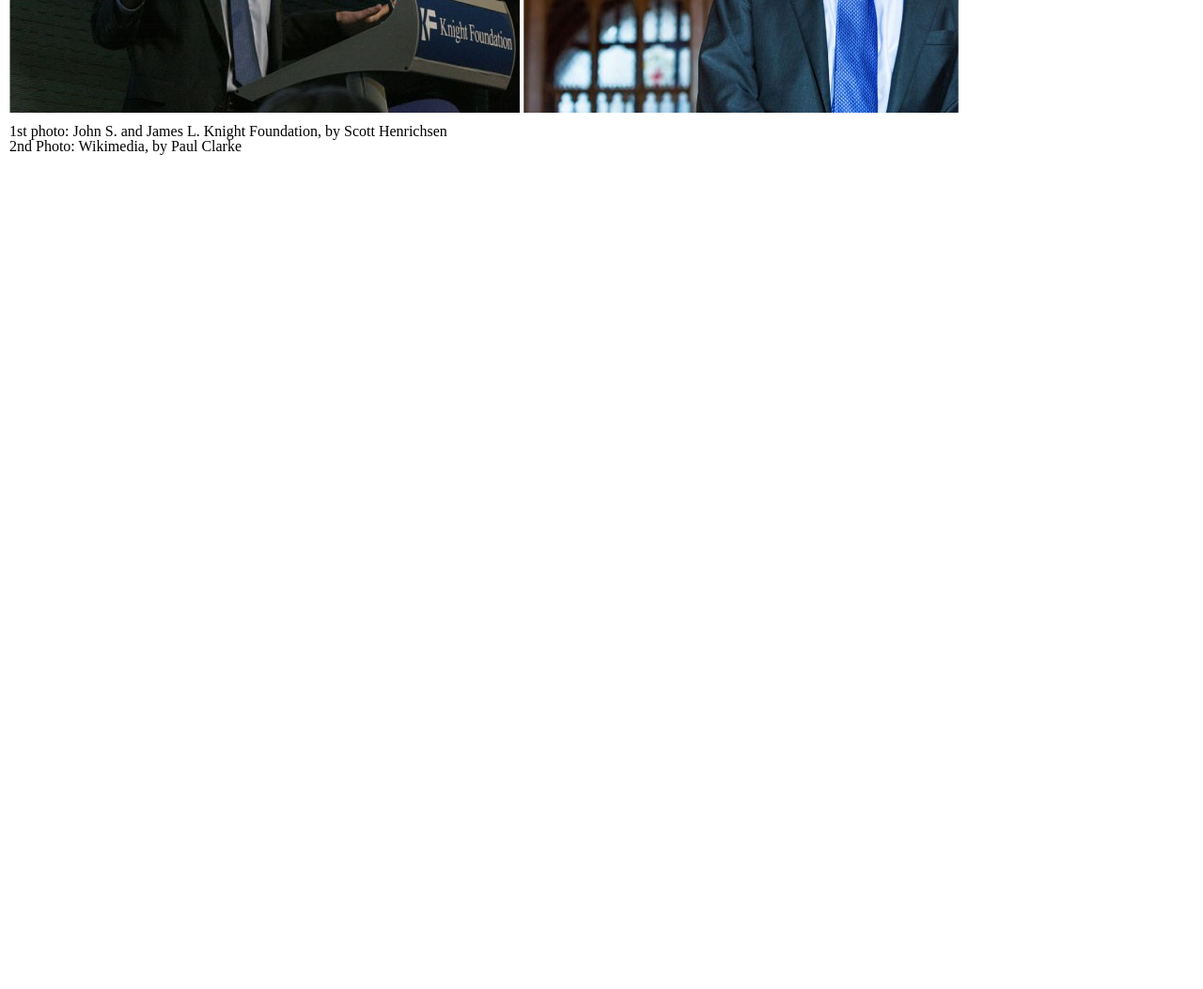
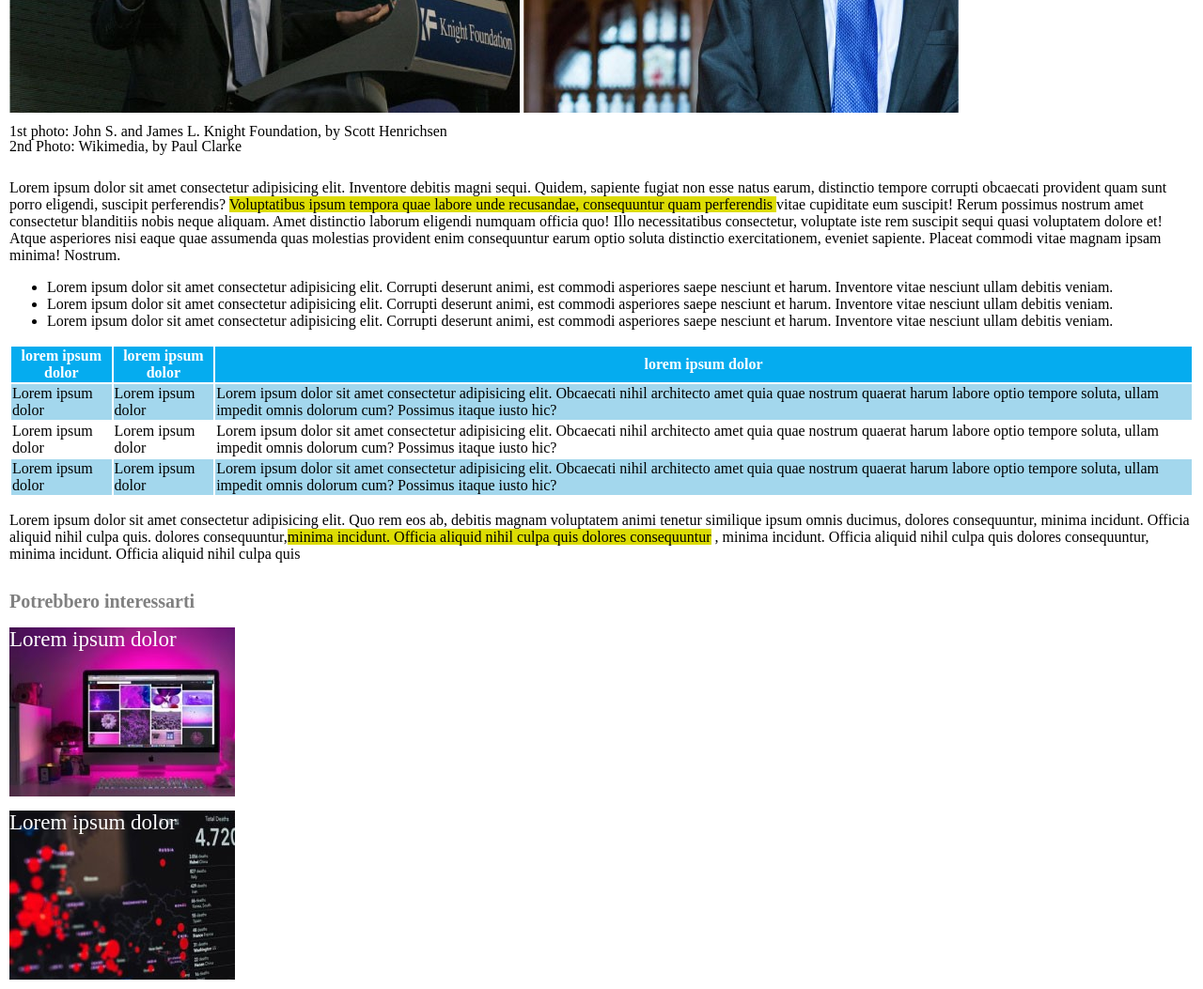
Before and after one commit to onlySte/html-css-booleaner, a plain HTML site: page index.html in a window 1280 px wide. Shown: the part 500-1553 px from the top of the page at 94% size. Before the commit the page ends 800 px from the top, so only its background shows below. Drawn offline with Linux system fonts and the light colour scheme.

Commit message:
parte finale

```diff
--- a/CSS/style.css
+++ b/CSS/style.css
@@ -28,3 +28,55 @@ header {
 .citazione-1-2 {
     line-height: 0px
 }
+
+/* Sezione centrale con paragrafi e liste */
+
+#box-centrale-1 {
+    margin-top: 35px;
+}
+
+.paragrafo-yellow {
+    background-color: rgb(220, 220, 4);
+}
+
+/* Sezione tabella */
+/* table {
+    width: 100%;
+} */
+
+th {
+    background-color: rgb(5, 172, 239);
+    color: white;
+}
+
+.background-sky-blue {
+    background-color: rgb(163, 215, 237);
+}
+
+/* Sezione finali con immagini */
+
+#box-finale {
+    margin-top: 30px;
+}
+
+h2 {
+    color: gray;
+    font-size: 20px;
+}
+
+#img-monitor {
+    background-image: url(../img/monitor.jpeg);
+    color: white;
+    width: 240px;
+    height: 180px;
+    font-size: 23px;
+}
+
+#img-graph {
+    background-image: url(../img/graph.jpeg);
+    color: white;
+    width: 240px;
+    height: 180px;
+    margin-top: 15px;
+    font-size: 23px;
+}
--- a/index.html
+++ b/index.html
@@ -13,7 +13,7 @@
     <header>
         <img src="./img/The.Booleaner-logo.png" alt="" class="img-header">
     </header>
-
+    <!-- Zona Main -->
     <main class="container">
         <!-- Titolo della pagina -->
         <div>
@@ -29,6 +29,102 @@
                 <p>2nd Photo: Wikimedia, by Paul Clarke </p>
             </div>
         </div>
+        <!-- Sezione centrale con paragrafi e liste-->
+        <div id="box-centrale-1">
+            <p>Lorem ipsum dolor sit amet consectetur adipisicing elit. Inventore debitis magni sequi. Quidem, sapiente
+                fugiat non esse natus earum, distinctio tempore corrupti obcaecati provident quam sunt porro eligendi,
+                suscipit perferendis?
+                <span class="paragrafo-yellow">Voluptatibus ipsum tempora quae labore unde recusandae, consequuntur quam
+                    perferendis </span>vitae
+                cupiditate eum
+                suscipit! Rerum possimus nostrum amet consectetur blanditiis nobis neque aliquam. Amet distinctio
+                laborum
+                eligendi numquam officia quo!
+                Illo necessitatibus consectetur, voluptate iste rem suscipit sequi quasi voluptatem dolore et! Atque
+                asperiores nisi eaque quae assumenda quas molestias provident enim consequuntur earum optio soluta
+                distinctio exercitationem, eveniet sapiente.
+                Placeat commodi vitae magnam ipsam minima! Nostrum.
+            </p>
+        </div>
+        <div id="box-centrale-2">
+            <ul>
+                <li>Lorem ipsum dolor sit amet consectetur adipisicing elit. Corrupti deserunt animi, est commodi
+                    asperiores saepe nesciunt et harum. Inventore vitae nesciunt ullam debitis veniam.</li>
+                <li>Lorem ipsum dolor sit amet consectetur adipisicing elit. Corrupti deserunt animi, est commodi
+                    asperiores saepe nesciunt et harum. Inventore vitae nesciunt ullam debitis veniam.</li>
+                <li>Lorem ipsum dolor sit amet consectetur adipisicing elit. Corrupti deserunt animi, est commodi
+                    asperiores saepe nesciunt et harum. Inventore vitae nesciunt ullam debitis veniam.</li>
+            </ul>
+
+        </div>
+
+        <!-- Sezione Tabella -->
+
+        <div>
+            <table>
+                <thead>
+                    <tr>
+                        <th>lorem ipsum dolor</th>
+                        <th>lorem ipsum dolor</th>
+                        <th>lorem ipsum dolor</th>
+                    </tr>
+                </thead>
+                <tbody>
+                    <!-- prima riga della tabella -->
+                    <tr class="background-sky-blue">
+                        <td>Lorem ipsum dolor</td>
+                        <td>Lorem ipsum dolor</td>
+                        <td>Lorem ipsum dolor sit amet consectetur adipisicing elit. Obcaecati nihil architecto amet
+                            quia quae nostrum quaerat harum labore optio tempore soluta, ullam impedit omnis dolorum
+                            cum? Possimus itaque iusto hic?</td>
+                    </tr>
+                    <!-- seconda riga della tabella -->
+                    <tr>
+                        <td>Lorem ipsum dolor</td>
+                        <td>Lorem ipsum dolor</td>
+                        <td>Lorem ipsum dolor sit amet consectetur adipisicing elit. Obcaecati nihil architecto amet
+                            quia quae nostrum quaerat harum labore optio tempore soluta, ullam impedit omnis dolorum
+                            cum? Possimus itaque iusto hic?</td>
+                    </tr>
+                    <!-- terza riga della tabella -->
+                    <tr class="background-sky-blue">
+                        <td>Lorem ipsum dolor</td>
+                        <td>Lorem ipsum dolor</td>
+                        <td>Lorem ipsum dolor sit amet consectetur adipisicing elit. Obcaecati nihil architecto amet
+                            quia quae nostrum quaerat harum labore optio tempore soluta, ullam impedit omnis dolorum
+                            cum? Possimus itaque iusto hic?</td>
+                    </tr>
+
+                </tbody>
+            </table>
+        </div>
+
+        <!-- Sezione ultimo paragrafo  -->
+
+        <div>
+
+            <p>Lorem ipsum dolor sit amet consectetur adipisicing elit. Quo rem eos ab, debitis magnam voluptatem animi
+                tenetur similique ipsum omnis ducimus, dolores consequuntur, minima incidunt. Officia aliquid nihil
+                culpa quis. dolores consequuntur,<span class="paragrafo-yellow">minima incidunt. Officia aliquid nihil
+                    culpa quis dolores consequuntur</span> , minima incidunt. Officia aliquid nihil
+                culpa quis dolores consequuntur, minima incidunt. Officia aliquid nihil
+                culpa quis</p>
+        </div>
+
+        <!-- Sezione finali con immagini -->
+
+        <div id="box-finale">
+            <h2>Potrebbero interessarti</h2>
+
+            <div id="img-monitor">Lorem ipsum dolor</div>
+
+
+            <div id="img-graph">Lorem ipsum dolor
+
+            </div>
+
+        </div>
+
     </main>
 
 
```
